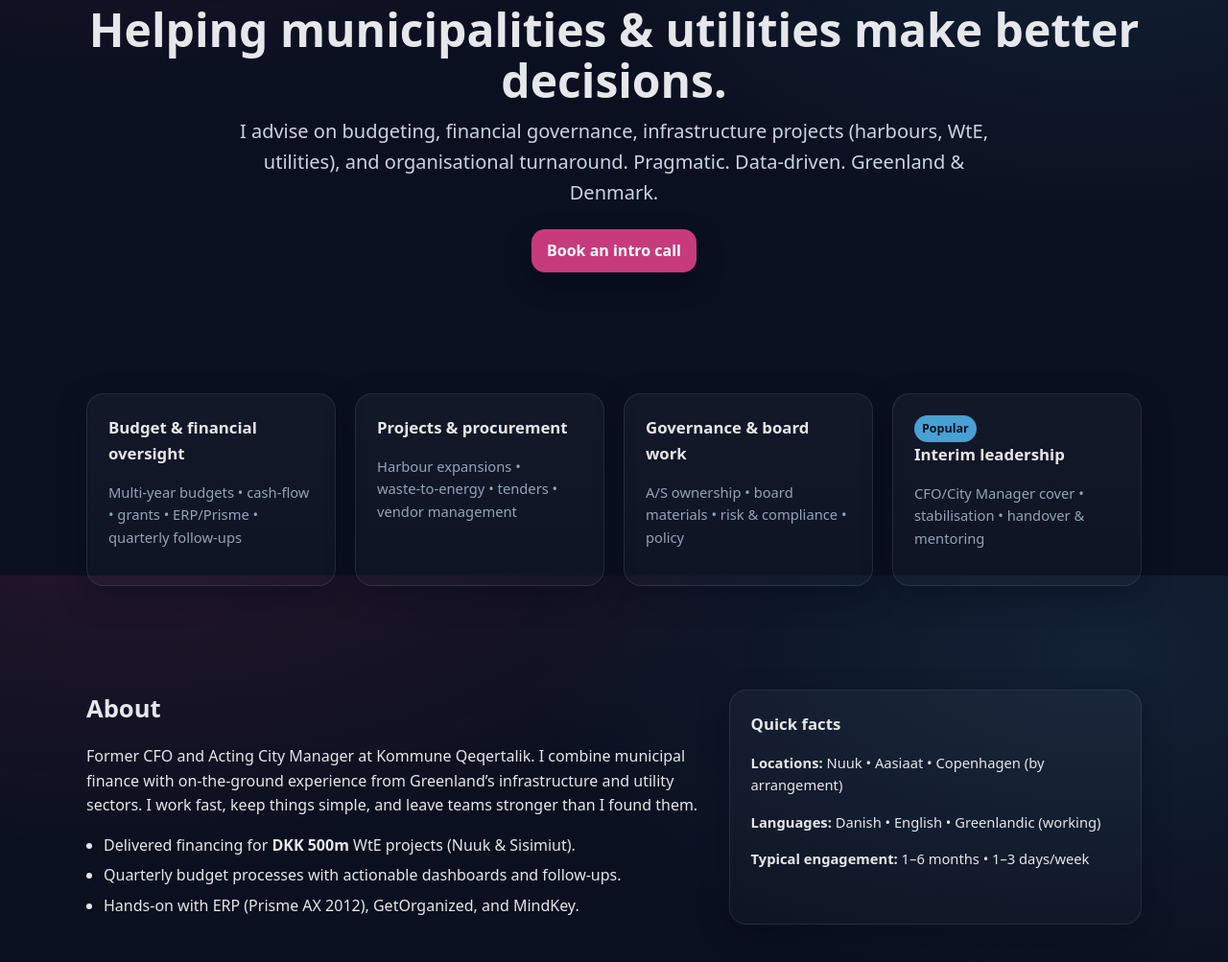
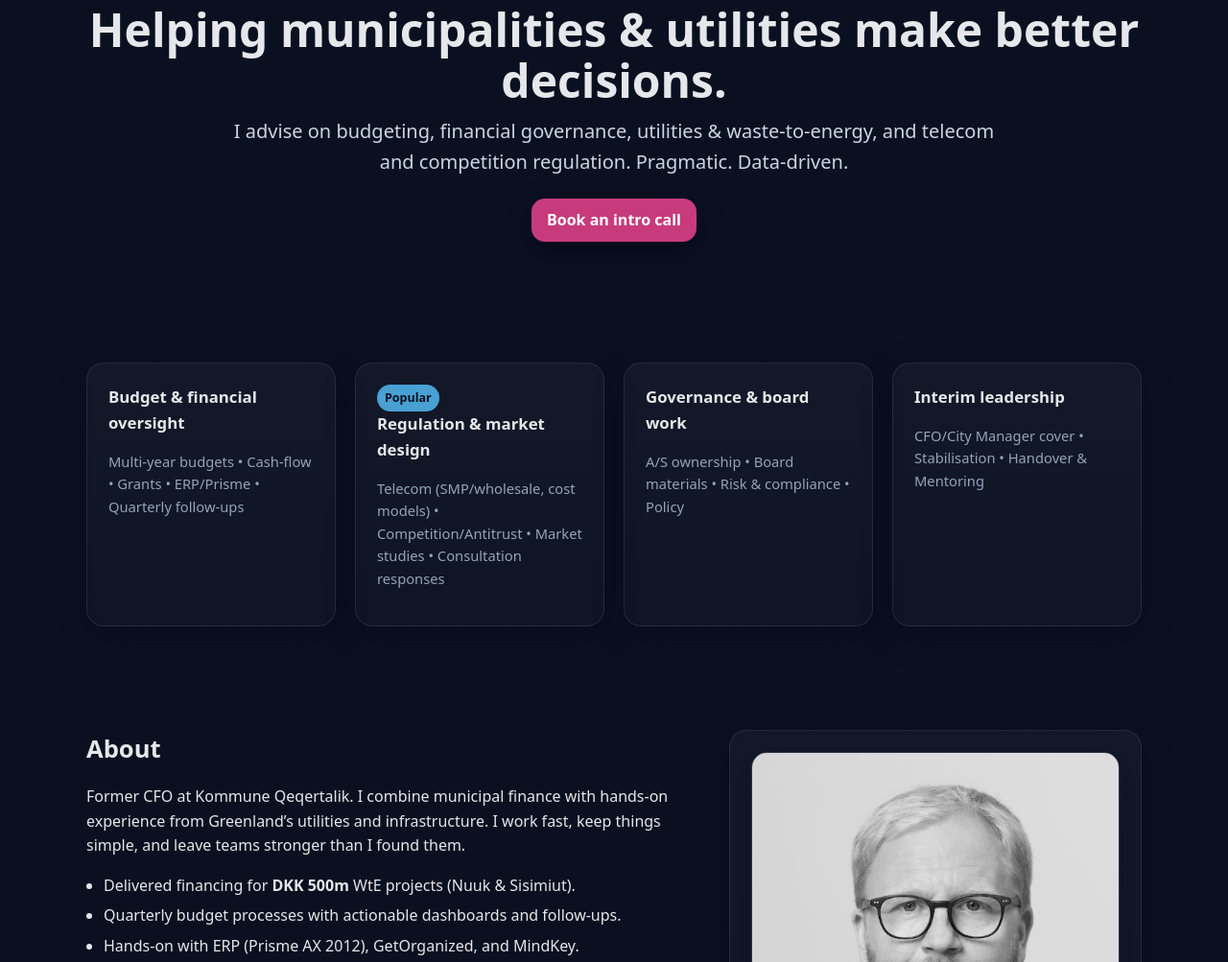
Before and after one commit to dekems/odgaard.gl, a plain HTML site: page index.html in a window 1280 px wide. Shown: the part 200-1203 px from the top of the page at 96% size. Drawn offline with Linux system fonts and the light colour scheme.

Commit message:
Add files via upload

```diff
--- a/index.html
+++ b/index.html
@@ -4,9 +4,9 @@
   <meta charset="utf-8" />
   <meta name="viewport" content="width=device-width, initial-scale=1" />
   <title>Konsulentfirmaet ODGAARD</title>
-  <meta name="description" content="Independent consultant helping municipalities and utilities with finance, governance, and strategy in Greenland and Denmark." />
+  <meta name="description" content="Independent consultant helping municipalities and utilities with finance, governance, regulation (telecom & competition), and strategy in Greenland and Denmark." />
   <meta property="og:title" content="Konsulentfirmaet ODGAARD" />
-  <meta property="og:description" content="Independent consultant helping municipalities and utilities with finance, governance, and strategy." />
+  <meta property="og:description" content="Independent consultant helping municipalities and utilities with finance, governance, regulation, and strategy." />
   <meta property="og:type" content="website" />
   <meta property="og:image" content="assets/og-image.jpg" />
   <meta name="theme-color" content="#C73B7C" />
@@ -32,9 +32,8 @@
     html,body{height:100%}
     body{
       margin:0; font-family: ui-sans-serif, system-ui, -apple-system, Segoe UI, Roboto, "Helvetica Neue", Arial, "Apple Color Emoji", "Segoe UI Emoji";
-      background: radial-gradient(1200px 600px at 10% -10%, rgba(199,59,124,.15), transparent 60%),
-                  radial-gradient(1000px 600px at 90% 10%, rgba(72,160,211,.12), transparent 60%),
-                  var(--bg);
+      /* Solid background (ensfarvet) */
+      background: var(--bg);
       color:var(--text);
       line-height:1.6;
     }
@@ -67,13 +66,15 @@
     .list{ margin:0; padding-left:18px }
     .list li{ margin:6px 0 }
 
+    .headshot{ width:100%; height:auto; display:block; border-radius:16px; border:1px solid rgba(148,163,184,.2); box-shadow:0 10px 30px rgba(2,8,23,.35); }
+
     footer{ color:var(--muted); border-top:1px solid rgba(148,163,184,.15); padding:26px 0 36px; margin-top:36px }
     .small{ font-size:.92rem }
     .muted{ color:var(--muted) }
     .sep{ opacity:.4; padding:0 8px }
     .inline-form{ display:flex; gap:10px; flex-wrap:wrap }
     .input{ background:#0b1226; border:1px solid rgba(148,163,184,.25); border-radius:12px; padding:12px 14px; color:var(--text); min-width:260px }
-      .logo { height:28px; width:auto; display:block; }
+    .logo { height:28px; width:auto; display:block; }
     @media (max-width: 520px){ .logo{ height:22px } }
   </style>
 </head>
@@ -89,7 +90,7 @@
     <section class="wrap hero">
       <div class="kicker">Finance • Governance • Strategy</div>
       <h1>Helping municipalities & utilities make better decisions.</h1>
-      <p class="lead">I advise on budgeting, financial governance, infrastructure projects (harbours, WtE, utilities), and organisational turnaround. Pragmatic. Data‑driven. Greenland & Denmark.</p>
+      <p class="lead">I advise on budgeting, financial governance, utilities & waste-to-energy, and telecom and competition regulation. Pragmatic. Data‑driven.</p>
       <p style="margin-top:22px"><a class="cta" href="#contact">Book an intro call</a></p>
     </section>
 
@@ -97,20 +98,20 @@
       <div class="grid">
         <article class="card">
           <h3>Budget & financial oversight</h3>
-          <p class="muted small">Multi‑year budgets • cash‑flow • grants • ERP/Prisme • quarterly follow‑ups</p>
+          <p class="muted small">Multi‑year budgets • Cash‑flow • Grants • ERP/Prisme • Quarterly follow‑ups</p>
         </article>
         <article class="card">
-          <h3>Projects & procurement</h3>
-          <p class="muted small">Harbour expansions • waste‑to‑energy • tenders • vendor management</p>
+          <span class="pill">Popular</span>
+          <h3>Regulation & market design</h3>
+          <p class="muted small">Telecom (SMP/wholesale, cost models) • Competition/Antitrust • Market studies • Consultation responses</p>
         </article>
         <article class="card">
           <h3>Governance & board work</h3>
-          <p class="muted small">A/S ownership • board materials • risk & compliance • policy</p>
+          <p class="muted small">A/S ownership • Board materials • Risk & compliance • Policy</p>
         </article>
         <article class="card">
-          <span class="pill">Popular</span>
           <h3>Interim leadership</h3>
-          <p class="muted small">CFO/City Manager cover • stabilisation • handover & mentoring</p>
+          <p class="muted small">CFO/City Manager cover • Stabilisation • Handover & Mentoring</p>
         </article>
       </div>
     </section>
@@ -118,7 +119,7 @@
     <section class="wrap section two-col">
       <div>
         <h2>About</h2>
-        <p>Former CFO and Acting City Manager at Kommune Qeqertalik. I combine municipal finance with on‑the‑ground experience from Greenland’s infrastructure and utility sectors. I work fast, keep things simple, and leave teams stronger than I found them.</p>
+        <p>Former CFO at Kommune Qeqertalik. I combine municipal finance with hands‑on experience from Greenland’s utilities and infrastructure. I work fast, keep things simple, and leave teams stronger than I found them.</p>
         <ul class="list">
           <li>Delivered financing for <strong>DKK 500m</strong> WtE projects (Nuuk & Sisimiut).</li>
           <li>Quarterly budget processes with actionable dashboards and follow‑ups.</li>
@@ -126,9 +127,10 @@
         </ul>
       </div>
       <aside class="card">
-        <h3>Quick facts</h3>
-        <p class="small"><strong>Locations:</strong> Nuuk • Aasiaat • Copenhagen (by arrangement)</p>
-        <p class="small"><strong>Languages:</strong> Danish • English • Greenlandic (working)</p>
+        <img class="headshot" src="assets/NOJ.jpg" alt="Portrait of Nicolai Odgaard Jensen" />
+        <h3 style="margin-top:14px">Quick facts</h3>
+        <p class="small"><strong>Locations:</strong> Nuuk • Qeqertarsuaq • Copenhagen (by arrangement)</p>
+        <p class="small"><strong>Languages:</strong> Danish • English</p>
         <p class="small"><strong>Typical engagement:</strong> 1–6 months • 1–3 days/week</p>
       </aside>
     </section>
@@ -147,8 +149,8 @@
 
   <footer>
     <div class="wrap small">
-      <div>© <span id="y"></span> Nicolai Jensen — CVR: 38810707</div>
-      <div style="margin-top:6px" class="muted">Made with a single HTML file. Hosted on Netlify/Vercel/GitHub Pages.</div>
+      <div>© <span id="y"></span> Konsulentfirmaet ODGAARD — CVR: 38810707</div>
+      <div style="margin-top:6px" class="muted">Hosted on GitHub Pages.</div>
     </div>
   </footer>
 
```
